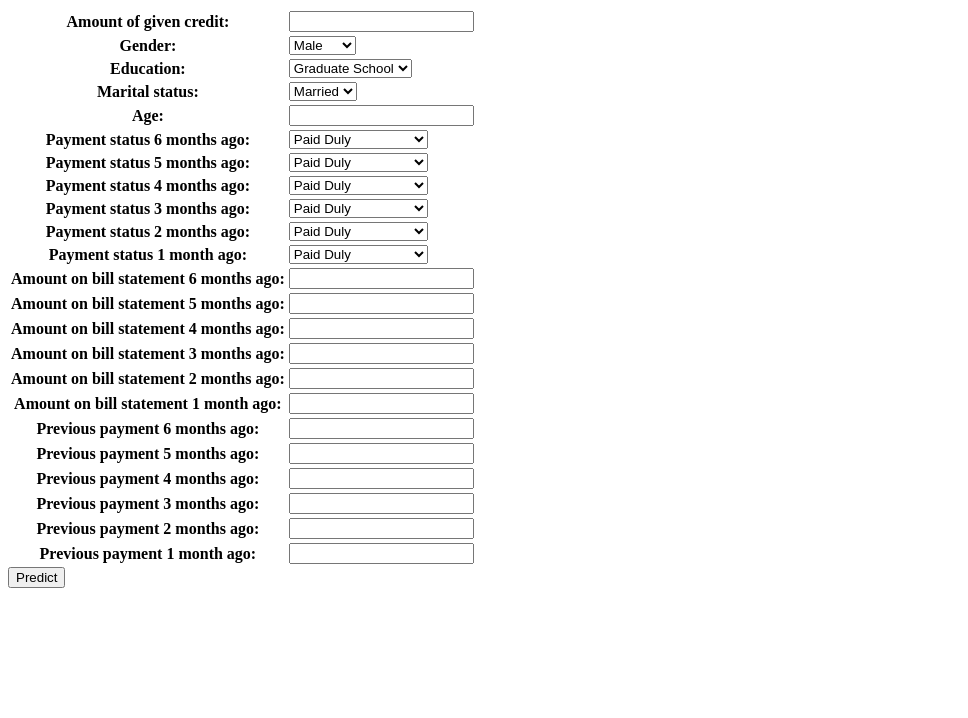
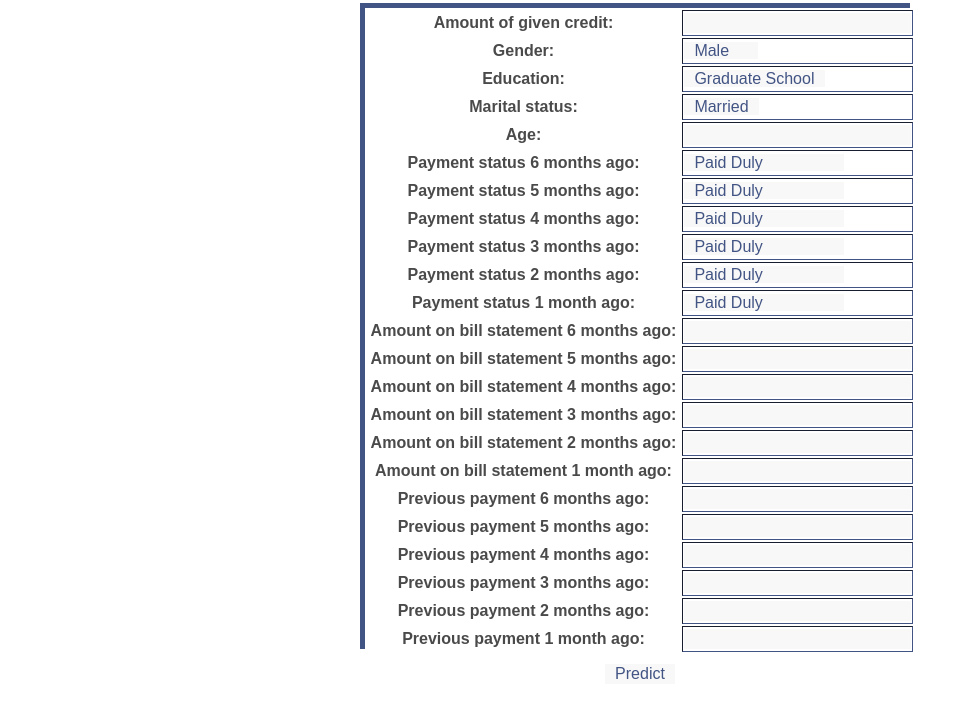
Before and after one commit to octaviansima/Default-Predictions, a Django app: template predictions/templates/predictions/index.html in a window 1280 px wide. Shown: the top 718 px of the page, without its empty margins (0-968 px from the left). Run offline with Django 3.2, Linux system fonts and the light colour scheme; the template is opened without the code that fills it: values that come from a table or form of the project are taken from there, others are empty; parts of the project's set-up code (start-up, migrations or seed data) failed here and were passed over.

Commit message:
added style

```diff
--- a/Default/settings.py
+++ b/Default/settings.py
@@ -68,6 +68,11 @@ TEMPLATES = [
     },
 ]
 
+STATICFILES_FINDERS = [
+'django.contrib.staticfiles.finders.FileSystemFinder',
+'django.contrib.staticfiles.finders.AppDirectoriesFinder',
+]
+
 WSGI_APPLICATION = 'Default.wsgi.application'
 
 
@@ -124,5 +129,4 @@ USE_TZ = True
 
 # Static files (CSS, JavaScript, Images)
 # https://docs.djangoproject.com/en/2.0/howto/static-files/
-
 STATIC_URL = '/static/'
--- a/Default/urls.py
+++ b/Default/urls.py
@@ -16,6 +16,7 @@ Including another URLconf
 from django.contrib import admin
 from django.urls import path
 from django.urls import include
+from django.views.generic import RedirectView
 
 urlpatterns = [
     path('', include('predictions.urls')),
--- a/predictions/forms.py
+++ b/predictions/forms.py
@@ -25,3 +25,7 @@ class FeaturesForm(forms.Form):
     previous_payment_3_months_ago = forms.IntegerField()
     previous_payment_2_months_ago = forms.IntegerField()
     previous_payment_1_month_ago = forms.IntegerField()
+
+    def __init__(self, *args, **kwargs):
+        super(FeaturesForm, self).__init__(*args, **kwargs)
+        self.fields['amount_of_given_credit'].widget.attrs.update({'class': 'amount'})
--- a/predictions/templates/predictions/index.html
+++ b/predictions/templates/predictions/index.html
@@ -1,20 +1,69 @@
 <!DOCTYPE html>
 
 {% load static %}
-<link rel="stylesheet" type="text/css" href="{% static 'predictions/style.css' %}" />
 <html lang="en">
 <head>
     <meta charset="UTF-8">
     <title>Credit Default Prediction</title>
+    <style type="text/css">
+        * {
+            font-family: Arial, Verdana, sans-serif;
+        }
+        label {
+            color: #4a4a4a;
+        }
+        table {
+            margin: auto;
+            border-width: 0;
+            background-color: #ffffff;
+            -moz-box-shadow: -5px -5px #425484;
+            -webkit-box-shadow: -5px -5px #425484;
+            box-shadow: -5px -5px #425484;
+        }
+        th {
+            border: 0;
+            padding: 4px;
+        }
+        td {
+            border-color: #425484;
+        }
+        select, input {
+            -webkit-appearance: none;
+            -moz-appearance: none;
+            border: 0;
+            background-color: #f8f8f8;
+            padding-left: 10px;
+            padding-right: 10px;
+            alignment: left;
+            font-size: 1em;
+            color: #425484;
+        }
+        select:hover, input:hover {
+            background-color: #ffffff;
+        }
+        .user-form {
+            margin: auto;
+        }
+        #submit {
+            padding-top: 10px;
+            color: #ffffff;
+            text-decoration: #4a4a4a;
+            text-align: center;
+        }
+    </style>
 </head>
 <body>
-<form action="/" method="post">
-    {% csrf_token %}
-    <table border="0">
-    {{ form }}
-    </table>
-    <input type="submit" value="Predict"/>
+<div class="user-form">
+    <form action="/" method="post">
+        {% csrf_token %}
+        <table border="1">
+        {{ form }}
+        </table>
+        <div id="submit">
+        <input type="submit" value="Predict"/>
+        </div>
 </form>
+</div>
 {% for message in messages %}
     <p>{{ message }}</p>
 {% endfor %}
--- a/predictions/urls.py
+++ b/predictions/urls.py
@@ -1,5 +1,6 @@
 from django.urls import path
 from . import views
+
 
 urlpatterns = [
     path('', views.index, name='index'),
--- a/predictions/views.py
+++ b/predictions/views.py
@@ -2,6 +2,7 @@ from django.http import HttpResponseRedirect
 from django.shortcuts import render
 from predictions.forms import FeaturesForm
 from predictions.engine import *
+from django.template.context import RequestContext
 
 engine = Engine()
 
```
Also changed, not shown: predictions/templates/predictions/result.html (+7 -2 lines), predictions/static/predictions/style.css (deleted).
